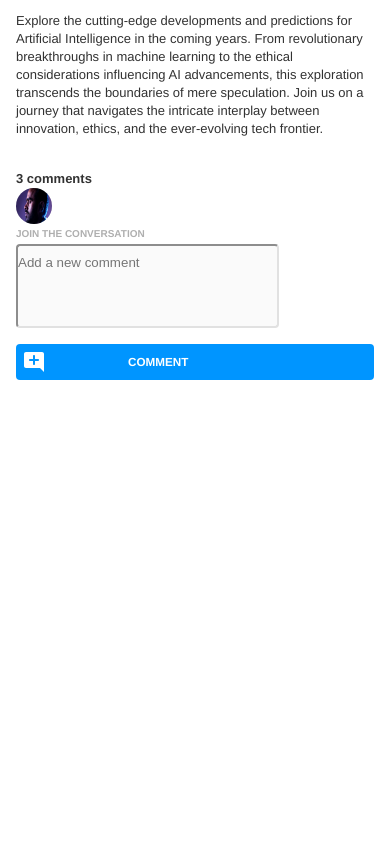
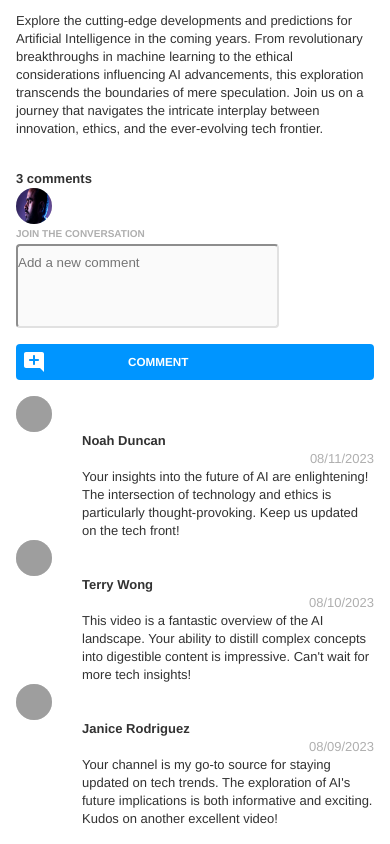
Before and after one commit to rellagant/barbara-csankova-brainflix, a React (Create React App) app: page / in a window 390 px wide. Shown: the part 591-1435 px from the top of the page. Before the commit the page ends 987 px from the top, so only its background shows below. Built offline with nearby package versions, Linux system fonts and the light colour scheme; grey boxes are pictures that could not be loaded; the HTML template or start-up script is replaced by a standard one.

Commit message:
created comments component, styled comments component for mobile

```diff
--- a/src/App.jsx
+++ b/src/App.jsx
@@ -11,7 +11,7 @@ import { Comments } from './components/Comments/Comments.jsx';
 // import { Avatar } from './components/Component/Avatar.jsx';
 // import AvatarImage from './assets/images/Mohan-muruge.jpg';
 
-const convertTimeStamp = (timestamp) => {
+export const convertTimeStamp = (timestamp) => {
   console.log(timestamp);
   const date = new Date(timestamp);
   const dateFormat = {
@@ -31,7 +31,7 @@ function App() {
   // const handleVideoSelect = (videoIndex) => {
   //   setCurrentVideoIndex(videoIndex);
   // }
-// console.log(video);
+
   return (
     <>
     <Header/>
@@ -52,6 +52,8 @@ function App() {
     />
 
     <Comments
+    currentVideoIndex={[0]}
+    comments={videoDetails[videoIndex].comments}
     />
 
     {/* "HI JOSEPH, do you have a technicolor dreamcoat?"
--- a/src/components/Comments/Comments.jsx
+++ b/src/components/Comments/Comments.jsx
@@ -2,8 +2,9 @@ import "./Comments.scss";
 import { Avatar } from "../Component/Avatar";
 import AvatarImage from "../../assets/images/Mohan-muruge.jpg";
 import CommentImg from "../../assets/images/icons/add_comment.svg";
+import { convertTimeStamp } from "../../App";
 
-export function Comments() {
+export function Comments({ comments }) {
   return (
     <section className="comments">
       <div className="comments__count">3 comments</div>
@@ -26,6 +27,25 @@ export function Comments() {
           <h3 className="comments__button-text">Comment</h3>
         </button>
       </div>
+
+      {/* render comments */}
+
+      <div className="comments__container">
+        {comments.map((comment, index) => (
+          <div key={index}>
+            <Avatar src="false" alt="Nohan" />
+            <div className="comment__details">
+              <div className="comments__name">{comment.name}</div>
+              <div className="comments__date">
+                {convertTimeStamp(comment.timestamp)}
+              </div>
+              <div className="comments__comment"> {comment.comment}</div>
+            </div>
+          </div>
+        ))}
+      </div>
     </section>
   );
 }
+
+//what do i need from JSON? name, comment, timestamp
--- a/src/components/Comments/Comments.scss
+++ b/src/components/Comments/Comments.scss
@@ -16,7 +16,6 @@
 
   &__count {
     @include font-subheader;
-
   }
 
   &__input {
@@ -45,6 +44,31 @@
       left: 8rem;
     }
   }
+  &__container {
+    display: flex;
+    flex-direction: column;
+    padding-top: 1rem;
+  }
+  &__details {
+    display: flex;
+    flex-direction: column;
+    border-top: $border-divider;
+    margin: 1rem;
+  }
+
+  &__name {
+    @include font-subheader;
+    margin-left: 4.125rem;
+  }
+
+  &__date {
+    color: $secondary-text-color;
+    display: flex;
+    justify-content: flex-end;
+  }
+  &__comment {
+    margin-left: 4.125rem;
+  }
 }
 
 label {
```
Lines whose indentation alone changed are shown as unchanged.
